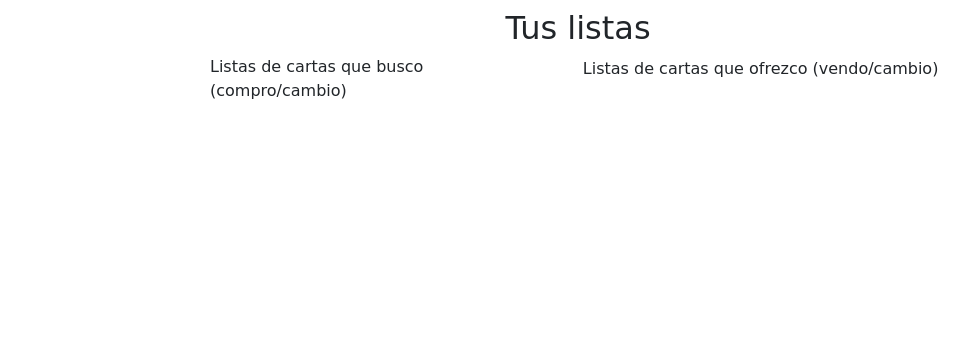
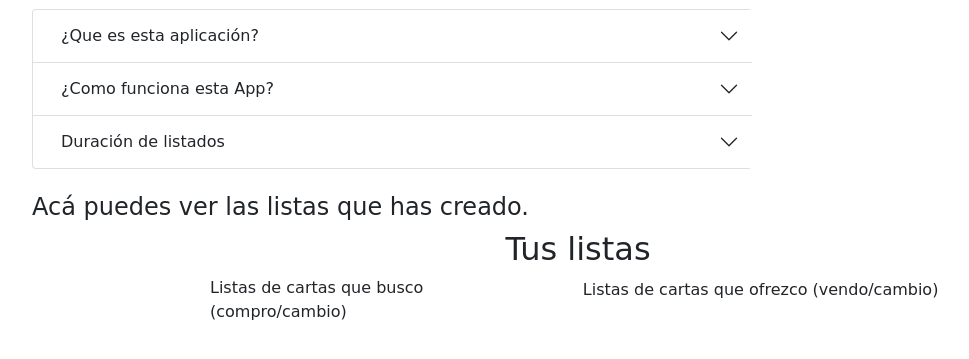
Before and after one commit to pfuentea/mtg, a Django app: template ctm_app/templates/index.html in a window 1280 px wide. Shown: the part 103-462 px from the top of the page, without its empty margins (62-1031 px from the left). Run offline with Django 3.2, Linux system fonts and the light colour scheme; the template is opened without the code that fills it, so the values that code supplies are empty; some libraries are stand-ins or nearby versions; some web fonts are replaced.

Commit message:
MOD: Explicación App

```diff
--- a/ctm_app/templates/index.html
+++ b/ctm_app/templates/index.html
@@ -6,6 +6,62 @@
 <h1>Bienvenid@: {{request.session.user.name}}</h1>
 
 <div class="container">
+    <div class="row">
+        <div class="col-8">
+            <div class="accordion" id="accordionExample">
+                <div class="accordion-item">
+                  <h2 class="accordion-header" id="headingOne">
+                    <button class="accordion-button collapsed" type="button" data-bs-toggle="collapse" data-bs-target="#collapseOne" aria-expanded="true" aria-controls="collapseOne">
+                      ¿Que es esta aplicación?
+                    </button>
+                  </h2>
+                  <div id="collapseOne" class="accordion-collapse collapse " aria-labelledby="headingOne" data-bs-parent="#accordionExample">
+                    <div class="accordion-body">
+                      Esta App fue creada para mejorar la busqueda y el intercambio de cartas a través de la creación de listas, las cuales pueden ser para ofrecer en cambio y/o venta (Ofrezco) o de cartas que buscamos (Busco). Para el caso de busquedas, un algoritmo realiza una rastreo entre todas las cartas que se ofrecen y así ver si alguien más la tiene y poder contactar a su dueño. </div>
+                  </div>
+                </div>
+                <div class="accordion-item">
+                  <h2 class="accordion-header" id="headingTwo">
+                    <button class="accordion-button collapsed" type="button" data-bs-toggle="collapse" data-bs-target="#collapseTwo" aria-expanded="false" aria-controls="collapseTwo">
+                      ¿Como funciona esta App?
+                    </button>
+                  </h2>
+                  <div id="collapseTwo" class="accordion-collapse collapse" aria-labelledby="headingTwo" data-bs-parent="#accordionExample">
+                    <div class="accordion-body">
+
+                      <p>
+                        Si eres una persona que <strong>ofrece sus cartas para venta y/o cambio</strong>, debes ir al menú <a href="/list/offer">Listas->Ofrezco</a>  y crear un listado, presionando el botón [Crear nueva lista] y luego que aparezca en la tabla de listados, debes pinchar su nombre y agregar cartas.
+                      </p>
+                      <p>
+                        Si eres una persona que <strong>busca cartas para comprar o cambiar</strong>, debes ir al menú <a href="/list/hunt">Listas->Busco</a>  y crear un listado, presionando el botón [Crear nueva lista] y luego que aparezca en la tabla de listados, debes pinchar su nombre y agregar cartas.
+                      </p>
+                      <p>
+                        Para agregar una carta: Presiona el botón [Agregar nueva carta] y escribe el nombre de la carta en inglés. Al ir escribiendo, se realizará una busqueda por nombre que podrás seleccionar. Luego debes presionar [Buscar Versiones] para mostrar todas las versiones de esa carta, si es que tiene más de una, y finalmente presionar el botón [Añadir] para agregarla al listado.
+                      </p>
+                      <p>Ya en el listado podrás modificar la cantidad, poner un precio y alguna observación de la carta (si está firmada; condición:nueva,jugada,etc.;si es proxy). Cuando modifiques algo debes presionar [Guardar] antes de volver al listado.</p>
+                    </div>
+                  </div>
+                </div>
+                <div class="accordion-item">
+                  <h2 class="accordion-header" id="headingThree">
+                    <button class="accordion-button collapsed" type="button" data-bs-toggle="collapse" data-bs-target="#collapseThree" aria-expanded="false" aria-controls="collapseThree">
+                     Duración de listados
+                    </button>
+                  </h2>
+                  <div id="collapseThree" class="accordion-collapse collapse" aria-labelledby="headingThree" data-bs-parent="#accordionExample">
+                    <div class="accordion-body">
+                      Para realizar una busqueda más óptima, se ha definido que una lista tenga 2 semanas de vigencia desde que se crea o modifica. Esto no significa que tu listas desaparezcan, solo no serán consideradas en el rastreo, ya sean cartas que se ofrezcan o se busquen.
+                    </div>
+                  </div>
+                </div>
+              </div>
+        </div>
+    </div>
+    <div class="row mt-4">
+        <div class="col">
+            <h4>Acá puedes ver las listas que has creado.</h4>
+        </div>
+    </div>
     <div class="row">
         <div class="col text-center">
             <h2>Tus listas</h2>
```
